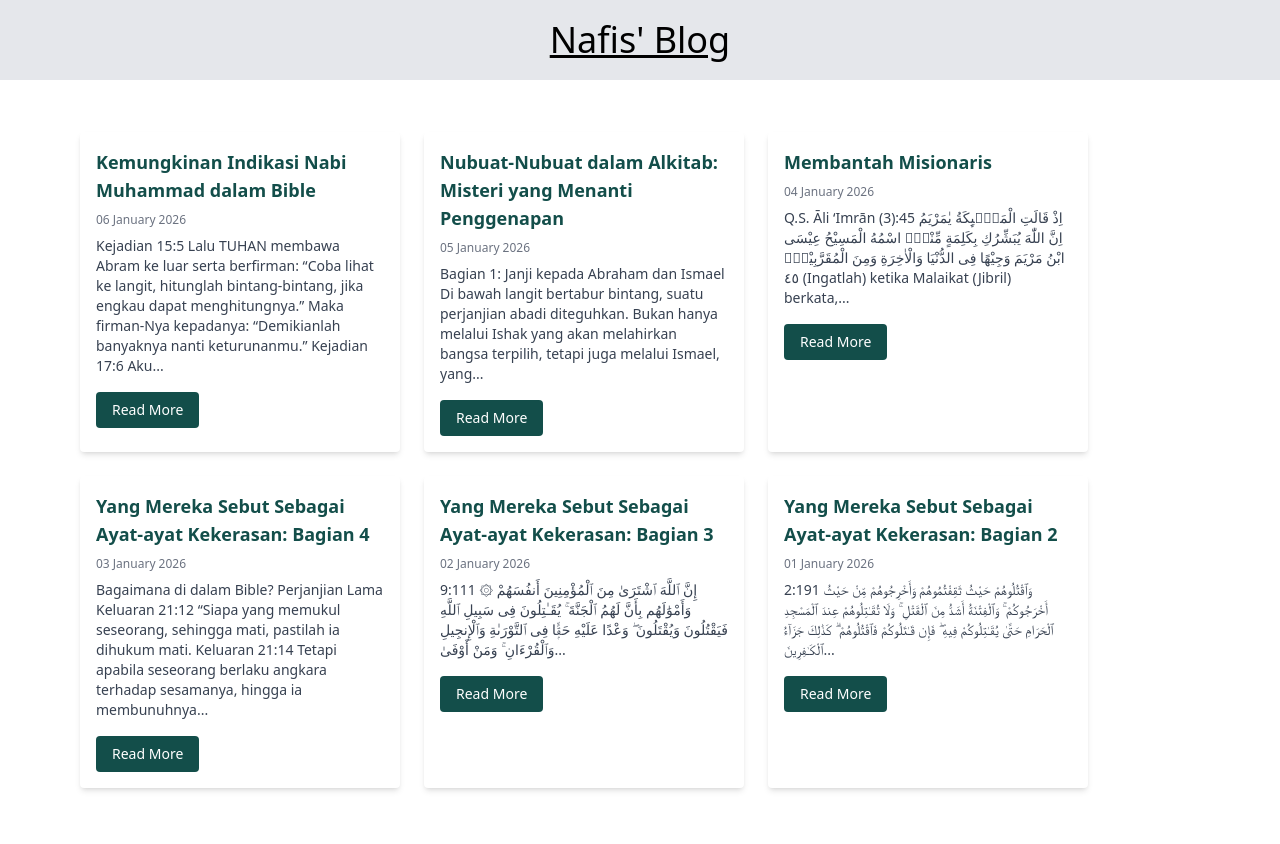
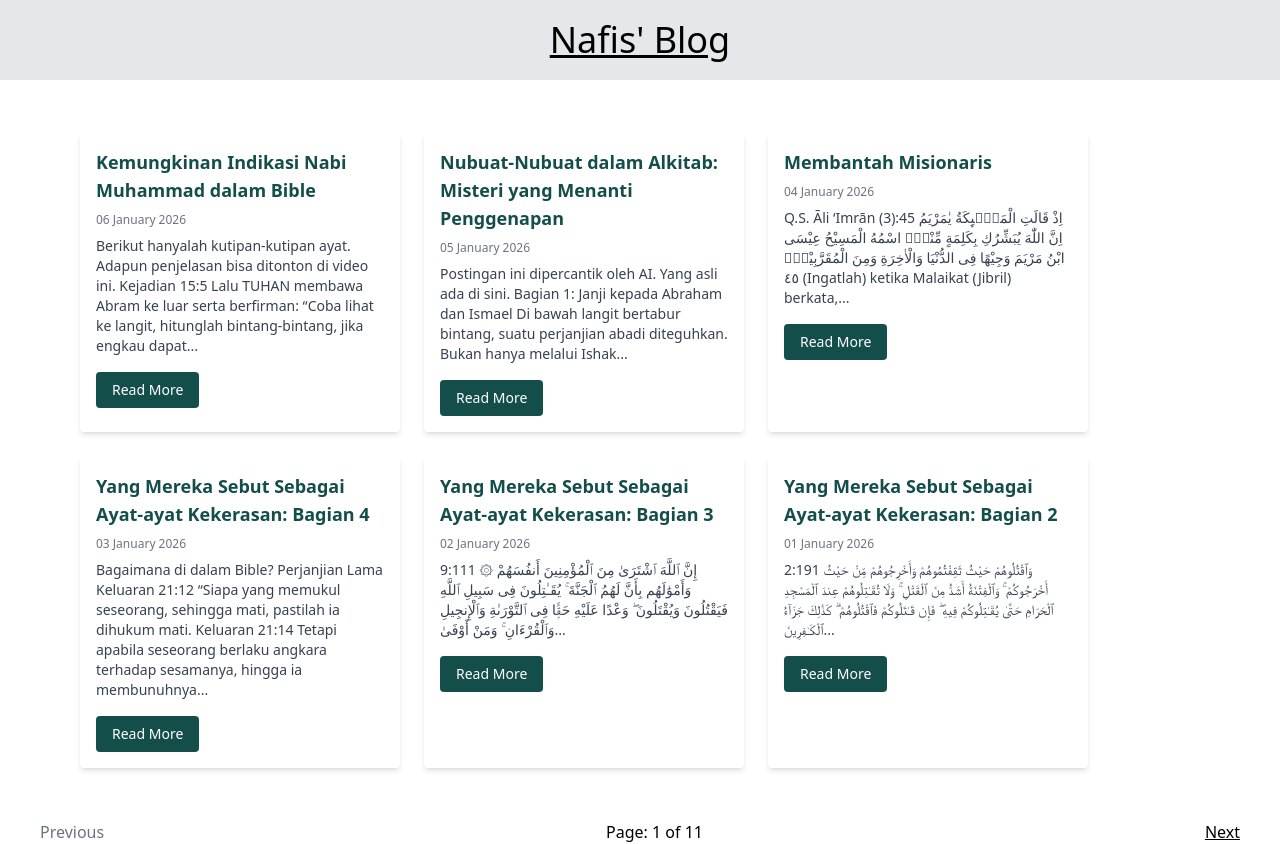
Before and after one commit to mnafisalmukhdi1/blog, a Jekyll site: the page built from index.html, in a window 1280 px wide. Shown: the top 844 px of the page. Built offline with Jekyll 4.4.1, drawn with Linux system fonts in a browser that asks for light colours; nearby versions of some CDN libraries; the list of posts is cut into pages by our own code; grey boxes are pictures that could not be loaded.

Commit message:
update post

```diff
--- a/_posts/2026-01-05-nubuat-misteri-alkitab.md
+++ b/_posts/2026-01-05-nubuat-misteri-alkitab.md
@@ -4,6 +4,7 @@
 author: mnafisalmukhdi1
 categories: Krislamologi
 ---
+Postingan ini dipercantik oleh AI. Yang asli ada di [sini](https://blog.nafis1.my.id/indikasi-nabi-muhammad).
 **Bagian 1: Janji kepada Abraham dan Ismael**
 
 Di bawah langit bertabur bintang, suatu perjanjian abadi diteguhkan. Bukan hanya melalui Ishak yang akan melahirkan bangsa terpilih, tetapi juga melalui Ismael, yang akan menjadi bangsa besar dengan dua belas pemimpin. Firman Tuhan dalam Kejadian 17:19-20 menegaskan:
--- a/_posts/2026-01-06-indikasi-nabi-muhammad.md
+++ b/_posts/2026-01-06-indikasi-nabi-muhammad.md
@@ -4,6 +4,7 @@
 author: mnafisalmukhdi1
 categories: Krislamologi
 ---
+Berikut hanyalah kutipan-kutipan ayat. Adapun penjelasan bisa ditonton di [video ini](https://www.youtube.com/watch?v=UyHuI02BsuI).
 > Kejadian 15:5 Lalu TUHAN membawa Abram ke luar serta berfirman: "Coba lihat ke langit, hitunglah bintang-bintang, jika engkau dapat menghitungnya." Maka firman-Nya kepadanya: "Demikianlah banyaknya nanti keturunanmu."
 
 > Kejadian 17:6 Aku akan membuat engkau beranak cucu sangat banyak; engkau akan Kubuat menjadi bangsa-bangsa, dan dari padamu akan berasal raja-raja.
```
